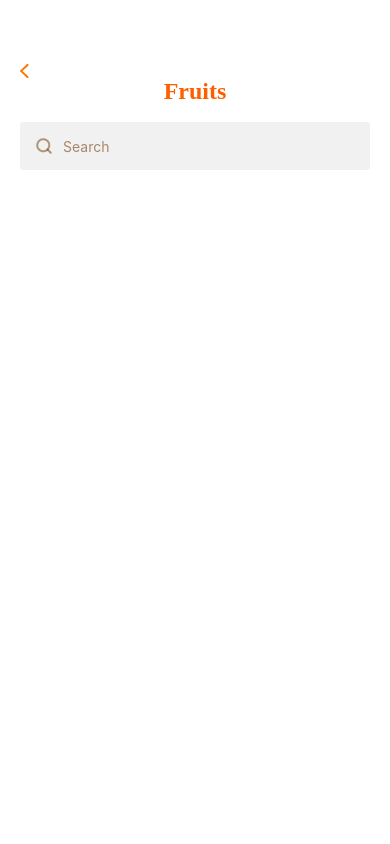
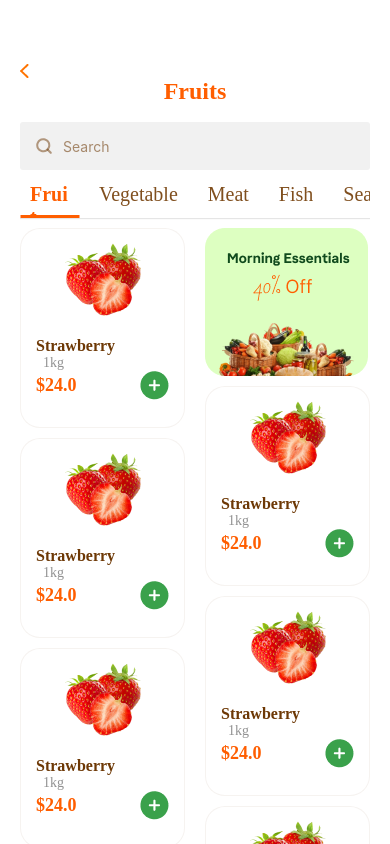
Before and after one commit to theking250902/Mobile_APP, a React Native app in the folder Grocery_app/: screen / in a window 390 px wide. Built offline with nearby package versions, Linux system fonts and the light colour scheme.

Commit message:
16h20 23/02

```diff
--- a/Grocery_app/src/screen/Cart.js
+++ b/Grocery_app/src/screen/Cart.js
@@ -74,4 +74,5 @@ const dataLord = [
     { "_id": "2" },
     { "_id": "3" },
     { "_id": "4" },
+    { "_id": "5" },
   ]
--- a/Grocery_app/src/screen/CategoryDetail.js
+++ b/Grocery_app/src/screen/CategoryDetail.js
@@ -1,13 +1,70 @@
-import { StyleSheet, Text, View, StatusBar, Image, TouchableOpacity, Dimensions, TextInput,useWindowDimensions } from 'react-native'
+import { StyleSheet, Text, View, StatusBar, Image, TouchableOpacity, Dimensions, TextInput } from 'react-native'
 import React, { useState, } from 'react'
 import { TabView, SceneMap, TabBar } from 'react-native-tab-view';
 import ExampleTab from '../tab/ExampleTab';
 
 
+const CategoryDetail = () => {
 
+  const FruitRoute = () => (
+    <ExampleTab />
+  );
 
+  const VegetableRoute = () => (
+    <ExampleTab />
+  );
+  const MeatRoute = () => (
+    <ExampleTab />
+  );
+  const FishRoute = () => (
+    <ExampleTab />
+  );
+  const SeafoodRoute = () => (
+    <ExampleTab />
+  );
+  const renderScene = SceneMap({
+    fruit: FruitRoute,
+    vegetable: VegetableRoute,
+    meat: MeatRoute,
+    fish: FishRoute,
+    seafood:SeafoodRoute
+  });
+  const [index, setIndex] = React.useState(0);
+  const [routes] = React.useState([
+    { key: 'fruit', title: 'Fruit' },
+    { key: 'vegetable', title: 'Vegetable' },
+    { key: 'meat', title: 'Meat' },
+    { key: 'fish', title: 'Fish' },
+    { key: 'seafood', title: 'Seafood' },
+  ]);
+  const renderTabBar = props => (
 
-const CategoryDetail = () => {
+    <TabBar
+        {...props}
+        indicatorStyle={{ backgroundColor:'#FF5E00',height:3}}
+        style={{ backgroundColor: 'transparent' }}
+        scrollEnabled={true}
+        gap={10}
+        tabStyle={{ width: "auto"}}
+        onLayout={event => {
+            const { width } = event.nativeEvent.layout;
+            props.setTabBarWidth(props.navigationState.index, width);
+        }}
+        renderLabel={({ route, focused }) => {
+            return (
+                <Text
+                    style={[styles.label, focused ? styles.activeLabel : styles.label]}
+                >
+                    {route.title}
+                </Text>
+            );
+        }}
+        pressColor={'transparent'}
+
+    />
+
+);
+
 
   return (
     <View style={styles.container}>
@@ -27,8 +84,14 @@ const CategoryDetail = () => {
         <Image source={require('../image/search.png')} />
         <TextInput style={styles.textInput} placeholder='Search' placeholderTextColor="#6D380591" />
       </View>
-      <View >
+      <View style={styles.tabView}>
+        <TabView
+          navigationState={{ index, routes }}
+          onIndexChange={setIndex}
+          renderScene={renderScene}
+          renderTabBar={renderTabBar}
 
+        />
       </View>
 
 
@@ -70,21 +133,22 @@ const styles = StyleSheet.create({
     marginStart: 10
   },
   tabView: {
-    height: Dimensions.get('window').height - 200,
+    height: Dimensions.get('window').height - 170,
   },
   label: {
-    fontFamily: 'Poppins',
-    fontSize: 16,
-    fontWeight: '600',
-    color: ' #4E4B66',
+    fontFamily: 'Klarna Text',
+    fontSize: 20,
+    fontWeight: '400',
+    color: '#804F1E',
+
   },
   activeLabel: {
-    fontFamily: 'Poppins',
-    fontSize: 16,
+    fontFamily: 'Klarna Text',
+    fontSize: 20,
     fontWeight: '600',
-    color: '#000000',
-    borderBottomWidth: 4,
-    borderColor: '#1877F2',
-    height: 28,
+    color: '#FF5E00',
+    // borderBottomWidth: 4,
+    // borderColor: '#FF5E00',
+    // height: 34,
   }
 })
```
